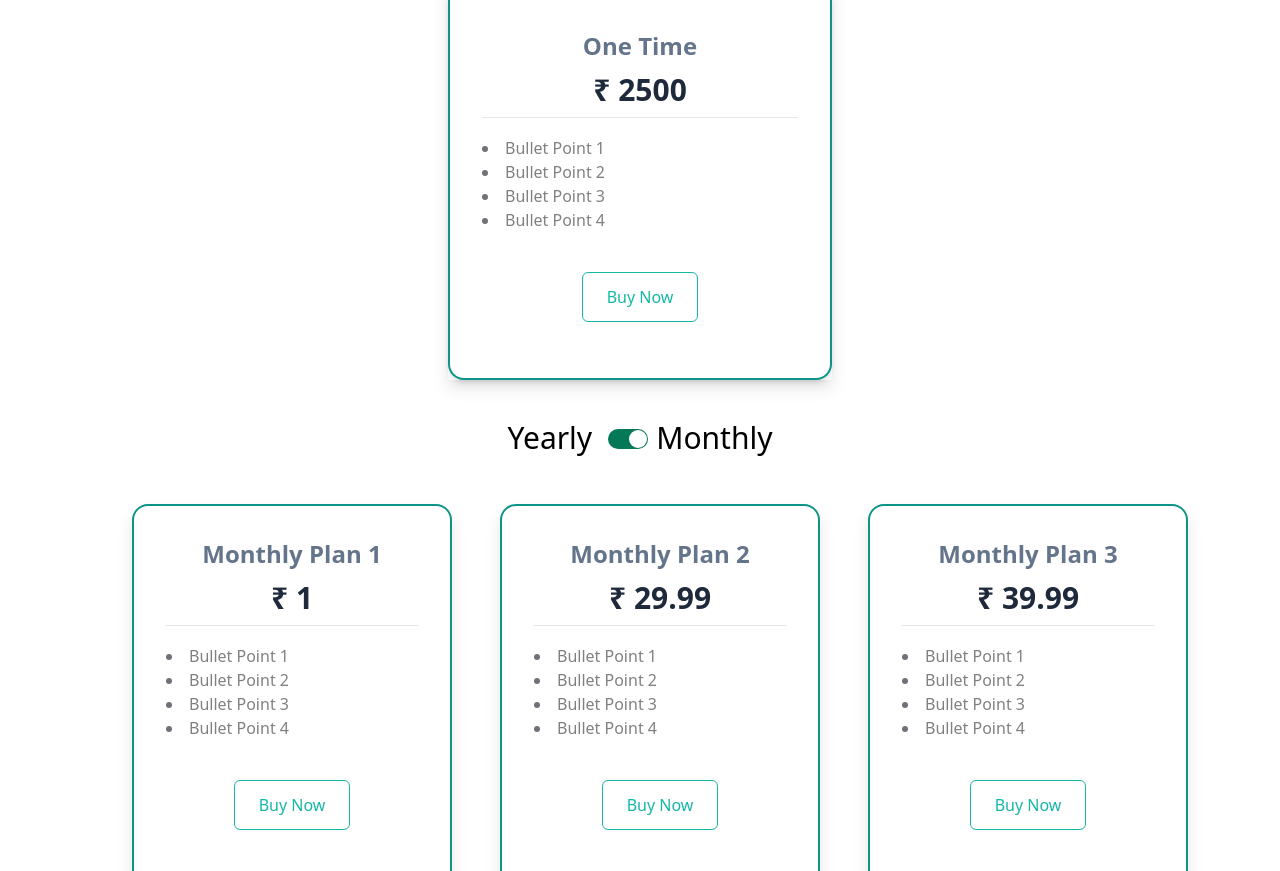
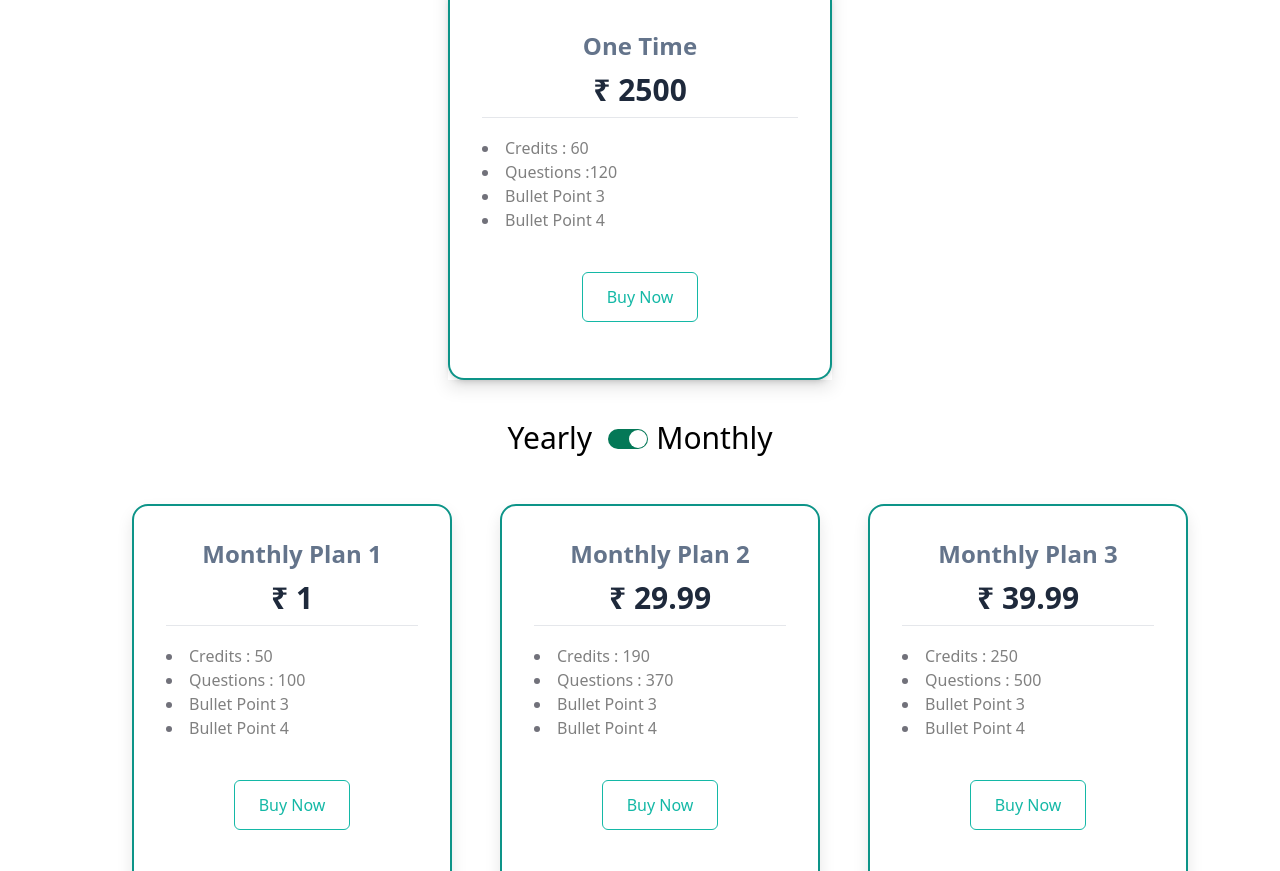
Before and after one commit to MayankGupta2023/ie-pwm, a Next.js app: page /pricing in a window 1280 px wide. Shown: the part 360-1231 px from the top of the page. Built offline with nearby package versions, Linux system fonts and the light colour scheme; no server answers; the database is empty; sample sign-in values are in the browser's storage.

Commit message:
git ignore and pricing

```diff
--- a/src/pages/pricing.js
+++ b/src/pages/pricing.js
@@ -42,15 +42,15 @@ const Pricing = () => {
   };
 
   const monthlyPlans = [
-    { title: 'Monthly Plan 1', price: 1.0,credits:50 },
-    { title: 'Monthly Plan 2', price: 29.99,credits:190 },
-    { title: 'Monthly Plan 3', price: 39.99,credits : 250 },
+    { title: 'Monthly Plan 1', price: 1.0,credits:50 ,questions:100 },
+    { title: 'Monthly Plan 2', price: 29.99,credits:190,questions:370 },
+    { title: 'Monthly Plan 3', price: 39.99,credits : 250,questions:500 },
   ];
 
   const yearlyPlans = [
-    { title: 'Yearly Plan 1', price: 199.99,credits:50 },
-    { title: 'Yearly Plan 2', price: 249.99,credits:190 },
-    { title: 'Yearly Plan 3', price: 299.99 ,credits:250},
+    { title: 'Yearly Plan 1', price: 199.99,credits:50,questions:100 },
+    { title: 'Yearly Plan 2', price: 249.99,credits:190,questions:370 },
+    { title: 'Yearly Plan 3', price: 299.99 ,credits:500},
   ];
 
   const selectedPlans = showMonthlyPlans ? monthlyPlans : yearlyPlans;
@@ -106,10 +106,10 @@ Recommended
               <div className="text-gray-900 mb-4">
                 <ul className="list-disc list-inside">
                   <li style={{ color: '#71717a' }}>
-                    <span style={{ color: 'grey' }}>Bullet Point 1</span>
+                    <span style={{ color: 'grey' }}> Credits : 60 </span>
                   </li>
                   <li style={{ color: '#71717a' }}>
-                    <span style={{ color: 'grey' }}>Bullet Point 2</span>
+                    <span style={{ color: 'grey' }}>Questions :120</span>
                   </li>
                   <li style={{ color: '#71717a' }}>
                     <span style={{ color: 'grey' }}>Bullet Point 3</span>
@@ -157,10 +157,10 @@ Recommended
               <div className="text-gray-900 mb-4">
                 <ul className="list-disc list-inside">
                   <li style={{ color: '#71717a' }}>
-                    <span style={{ color: 'grey' }}>Bullet Point 1</span>
+                    <span style={{ color: 'grey' }}>Credits : {plan.credits}</span>
                   </li>
                   <li style={{ color: '#71717a' }}>
-                    <span style={{ color: 'grey' }}>Bullet Point 2</span>
+                    <span style={{ color: 'grey' }}>Questions : {plan.questions}</span>
                   </li>
                   <li style={{ color: '#71717a' }}>
                     <span style={{ color: 'grey' }}>Bullet Point 3</span>
```
Also changed, not shown: 1 other file (tests, documents, lock files or other folders).
